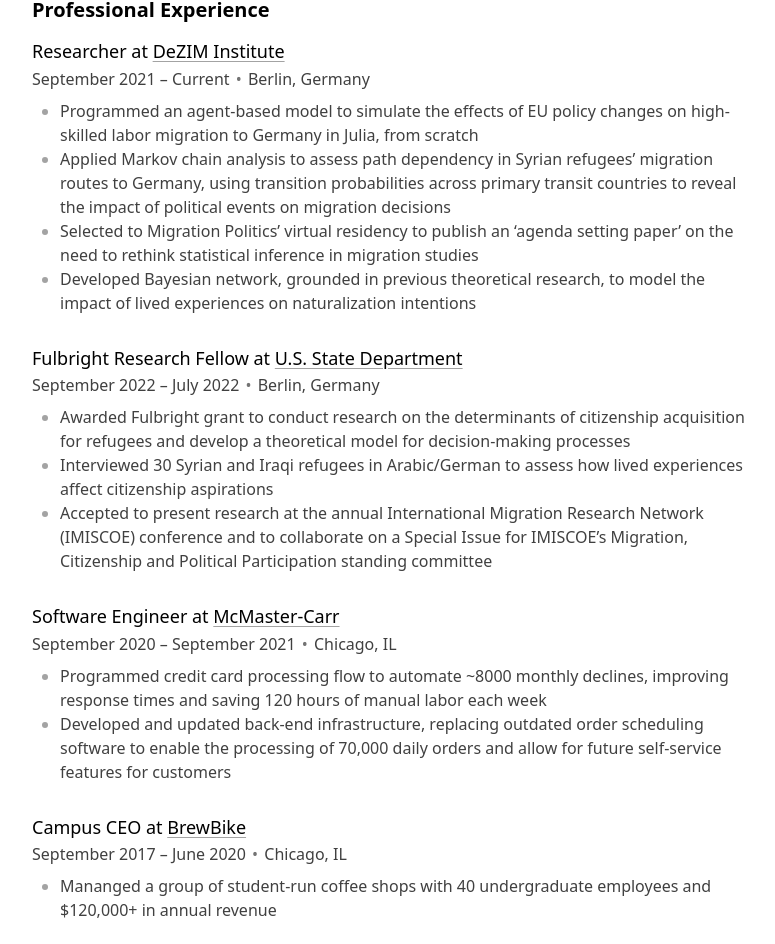
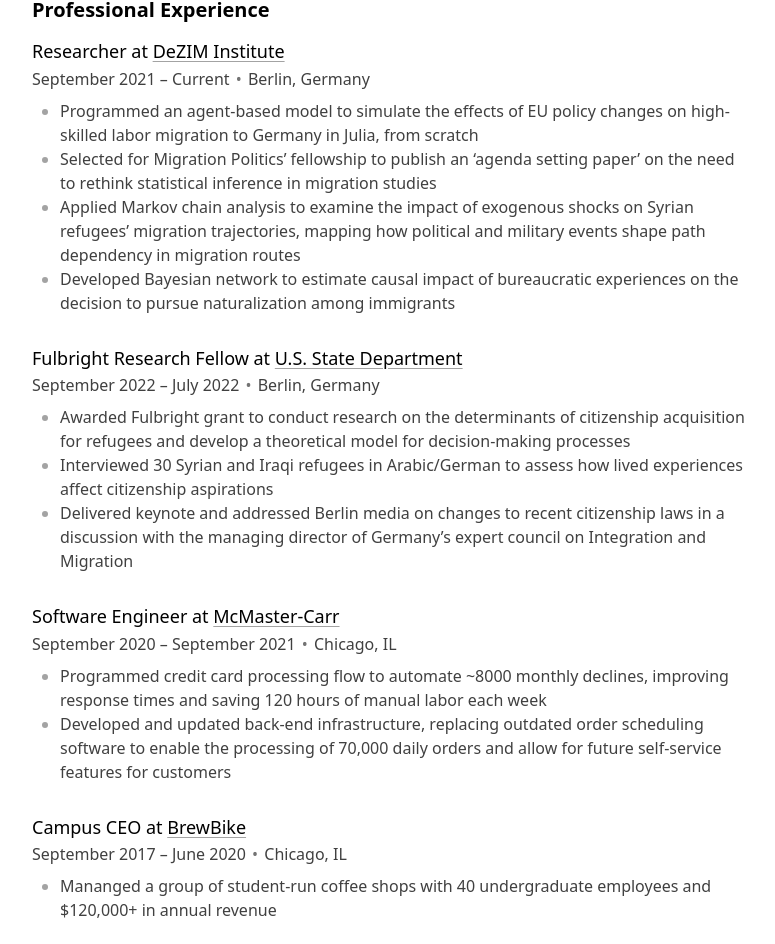
Before and after one commit to liamhaller/liamhallerwebsite, a SvelteKit app: page /resume in a window 1280 px wide. Shown: the part 872-1816 px from the top of the page, without its empty margins (248-1023 px from the left). Built offline with nearby package versions, Linux system fonts and the light colour scheme.

Commit message:
resume edits

```diff
--- a/src/routes/resume/+page.svelte
+++ b/src/routes/resume/+page.svelte
@@ -61,18 +61,10 @@
     location="Berlin, Germany"
 
   >
-  <li>
-   Programmed an agent-based model to simulate the effects of EU policy changes on high-skilled labor migration to Germany in Julia, from scratch
-  </li>
-  <li>Applied Markov chain analysis to assess path dependency in Syrian refugees’ migration routes to Germany,
-     using transition probabilities across primary transit countries to reveal the impact of
-      political events on migration decisions</li>
-
-  <li>Selected to Migration Politics’ virtual residency to publish an ‘agenda setting paper’ on the need to
-    rethink statistical inference in migration studies</li>
-
-    <li>Developed Bayesian network, grounded in previous theoretical research,
-      to model the impact of lived experiences on naturalization intentions</li>
+  <li>Programmed an agent-based model to simulate the effects of EU policy changes on high-skilled labor migration to Germany in Julia, from scratch </li>
+  <li>Selected for Migration Politics’ fellowship to publish an ‘agenda setting paper’ on the need to rethink statistical inference in migration studies</li>
+  <li>Applied Markov chain analysis to examine the impact of exogenous shocks on Syrian refugees’ migration trajectories, mapping how political and military events shape path dependency in migration routes</li>
+  <li>Developed Bayesian network to estimate causal impact of bureaucratic experiences on the decision to pursue naturalization among immigrants</li>
 
   </Workplace>
 
@@ -93,9 +85,7 @@
       to assess how lived experiences affect citizenship aspirations
     </li>
     <li>
-      Accepted to present research at the annual International Migration Research Network
-      (IMISCOE) conference and to collaborate on a Special Issue for IMISCOE’s Migration,
-       Citizenship and Political Participation standing committee</li>
+      Delivered keynote and addressed Berlin media on changes to recent citizenship laws in a discussion with the managing director of Germany’s expert council on Integration and Migration</li>
   </Workplace>
 
   <Workplace
```
